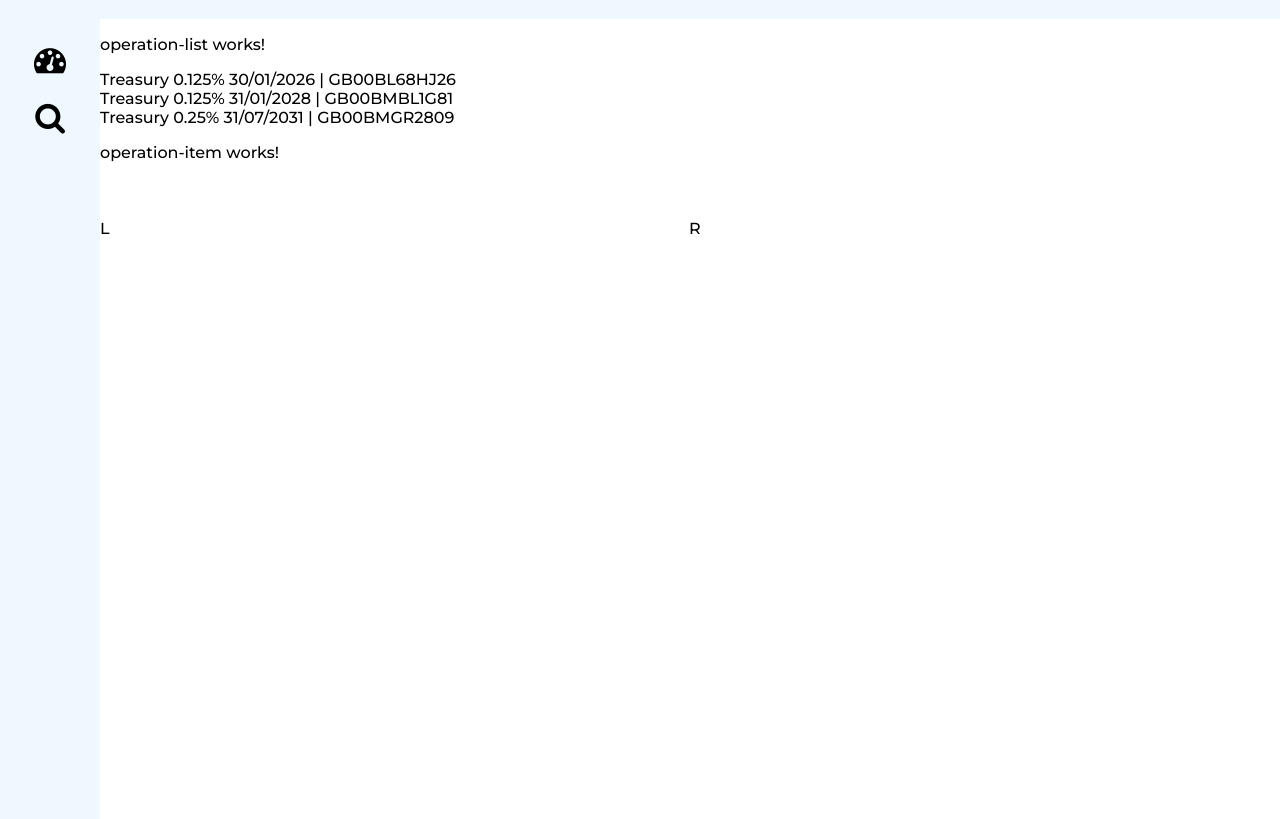
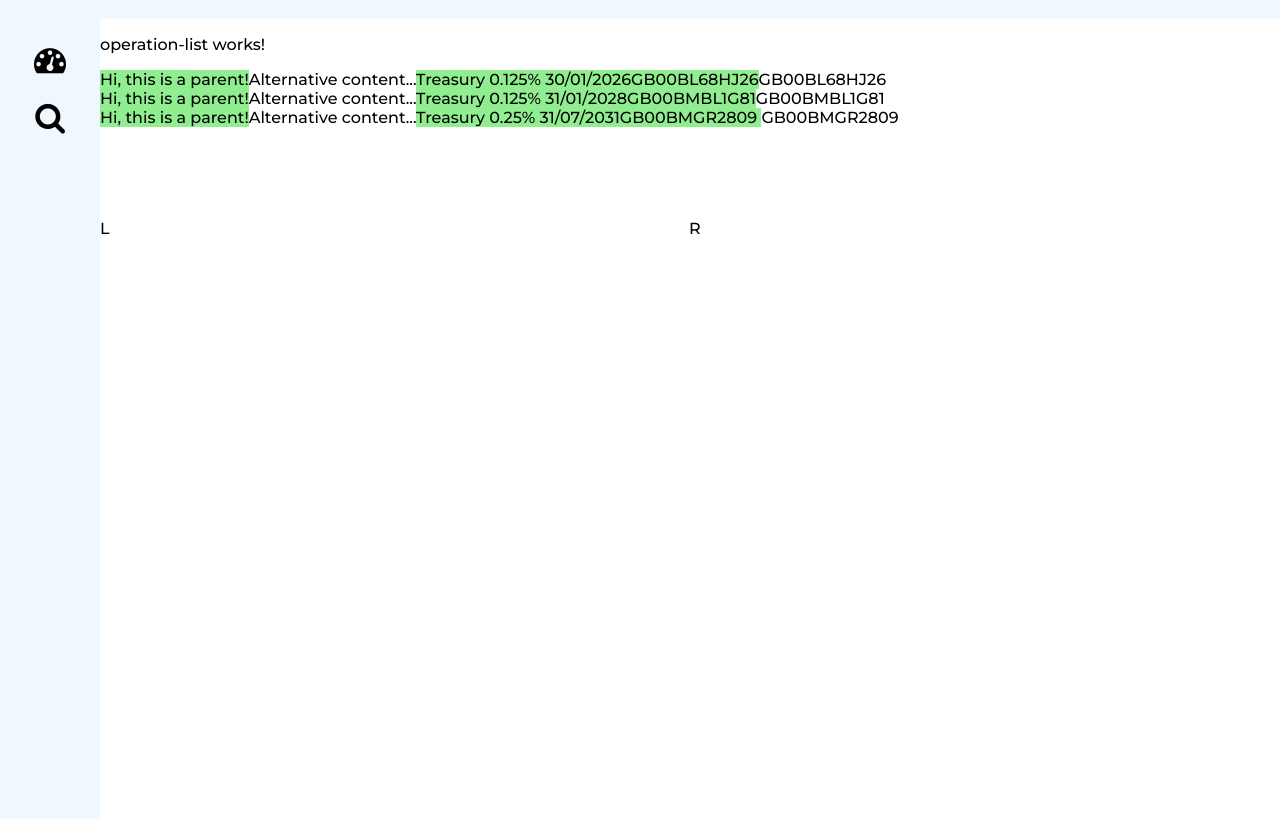
Before and after one commit to peter-breslin/angular-component, an Angular app: page / in a window 1280 px wide. Built offline with nearby package versions, Linux system fonts and the light colour scheme.

Commit message:
ng-template example

```diff
--- a/src/app/module/dashboard/features/operation-list/operation-item/operation-item.component.html
+++ b/src/app/module/dashboard/features/operation-list/operation-item/operation-item.component.html
@@ -1 +1,18 @@
-<p>operation-item works!</p>
+
+<div>
+    <ng-container [ngTemplateOutlet]="headerTemplate || defaultTemplate"></ng-container>
+    <ng-container [ngTemplateOutlet]="contentTemplate || defaultContentTemplate" [ngTemplateOutletContext]="{ $implicit: operation}"></ng-container>
+
+    <span>{{ operation?.isin }}</span>
+
+    <ng-template #defaultTemplate>
+        <span>{{ operation?.status }}</span>
+        <span>{{ operation?.price }}</span>
+        <span>{{ operation?.coupon }}</span>
+    </ng-template>
+    <ng-template #defaultContentTemplate>
+        <span>{{ operation?.type }}</span>
+        <span>{{ operation?.title}}</span>
+        <span>{{ operation?.maturityDate }}</span>
+    </ng-template>
+</div>
--- a/src/app/module/dashboard/features/operation-list/operation-item/operation-item.component.ts
+++ b/src/app/module/dashboard/features/operation-list/operation-item/operation-item.component.ts
@@ -1,4 +1,6 @@
-import { Component } from '@angular/core';
+import { AfterViewInit, Component, Input, TemplateRef } from '@angular/core';
+
+import { IOperation } from '../../dashboard/dashboard/services/operation-data/operation-interface-model';
 
 @Component({
   selector: 'app-operation-item',
@@ -6,6 +8,15 @@ import { Component } from '@angular/core';
   templateUrl: './operation-item.component.html',
   styleUrl: './operation-item.component.css'
 })
-export class OperationItemComponent {
+export class OperationItemComponent implements AfterViewInit {
+  @Input() operation?:IOperation;
+  @Input() headerTemplate:TemplateRef<any> | undefined;
+  @Input() contentTemplate:TemplateRef<IOperation> | undefined;
 
+  // @ViewChild('container', { read: ViewContainerRef }) container!: ViewContainerRef;
+  // @ViewChild('defaultTemplate') defaultTemplate!: TemplateRef<any>;
+
+  ngAfterViewInit(): void {
+  //  this.container.createEmbeddedView(this.defaultTemplate);
+  }
 }
--- a/src/app/module/dashboard/features/operation-list/operation-list.component.css
+++ b/src/app/module/dashboard/features/operation-list/operation-list.component.css
@@ -0,0 +1,7 @@
+.parent-header {
+    background-color: lightgreen;
+}
+
+.content-header {
+    background-color: lightgreen;
+}
--- a/src/app/module/dashboard/features/operation-list/operation-list.component.html
+++ b/src/app/module/dashboard/features/operation-list/operation-list.component.html
@@ -1,7 +1,24 @@
 <p>operation-list works!</p>
 
-<div *ngFor="let o of objectList">
-    <span>{{ o?.title }} | {{ o?.isin }}</span>
+<ng-template #parentHeader>
+    <span class="parent-header">Hi, this is a parent!</span>
+</ng-template>
+
+<ng-template #contentHeader let-operation>
+    <span>Alternative content...</span>
+    <span class="content-header">{{ operation?.title }}</span>
+    <span class="content-header">{{ operation?.isin }}</span>
+</ng-template>
+
+
+<div *ngFor="let o of dataSource">
+
+    <app-operation-item
+        [operation]="o"
+        [headerTemplate]="parentHeader"
+        [contentTemplate]="contentHeader">
+
+    </app-operation-item>
+
+
 </div>
-
-<app-operation-item></app-operation-item>
--- a/src/app/module/dashboard/features/operation-list/operation-list.component.ts
+++ b/src/app/module/dashboard/features/operation-list/operation-list.component.ts
@@ -1,4 +1,4 @@
-import { Component, Inject, OnDestroy, OnInit } from '@angular/core';
+import { Component, Inject, OnDestroy, OnInit, inject } from '@angular/core';
 
 import { IOperation } from '../dashboard/dashboard/services/operation-data/operation-interface-model';
 import {OperationDataService} from '../dashboard/dashboard/services/operation-data/operation-data.service';
@@ -12,25 +12,12 @@ import { ReplaySubject, Subject, takeUntil } from 'rxjs';
 })
 export class OperationListComponent implements  OnInit, OnDestroy{
 
-  objectList:IOperation[]=[];
-  private destroyed$: ReplaySubject<boolean> = new ReplaySubject(1);
-
-  constructor(private operationDataService:OperationDataService){}
+  dataSource:IOperation[]=[];
+  destroyed$: ReplaySubject<boolean> = new ReplaySubject(1);
+  operationDataService = inject(OperationDataService)
 
   ngOnInit(): void {
-
-    this.operationDataService.get()
-    .pipe(takeUntil(this.destroyed$))
-    .subscribe({ next: async (o) => {
-
-      this.objectList = o;
-    },
-    error: (err) => {
-      this.onError()
-    },
-    complete: () => {
-      this.onComplete();
-    }});
+    this.setDataSource();
   }
 
   ngOnDestroy(): void {
@@ -41,4 +28,18 @@ export class OperationListComponent implements  OnInit, OnDestroy{
   onComplete() : void {}
 
   onError() : void {}
+
+  private setDataSource() : void {
+    this.operationDataService.get()
+    .pipe(takeUntil(this.destroyed$))
+    .subscribe({ next: async (o) => {
+      this.dataSource = o;
+    },
+    error: (err) => {
+      this.onError()
+    },
+    complete: () => {
+      this.onComplete();
+    }});
+  }
 }
```
